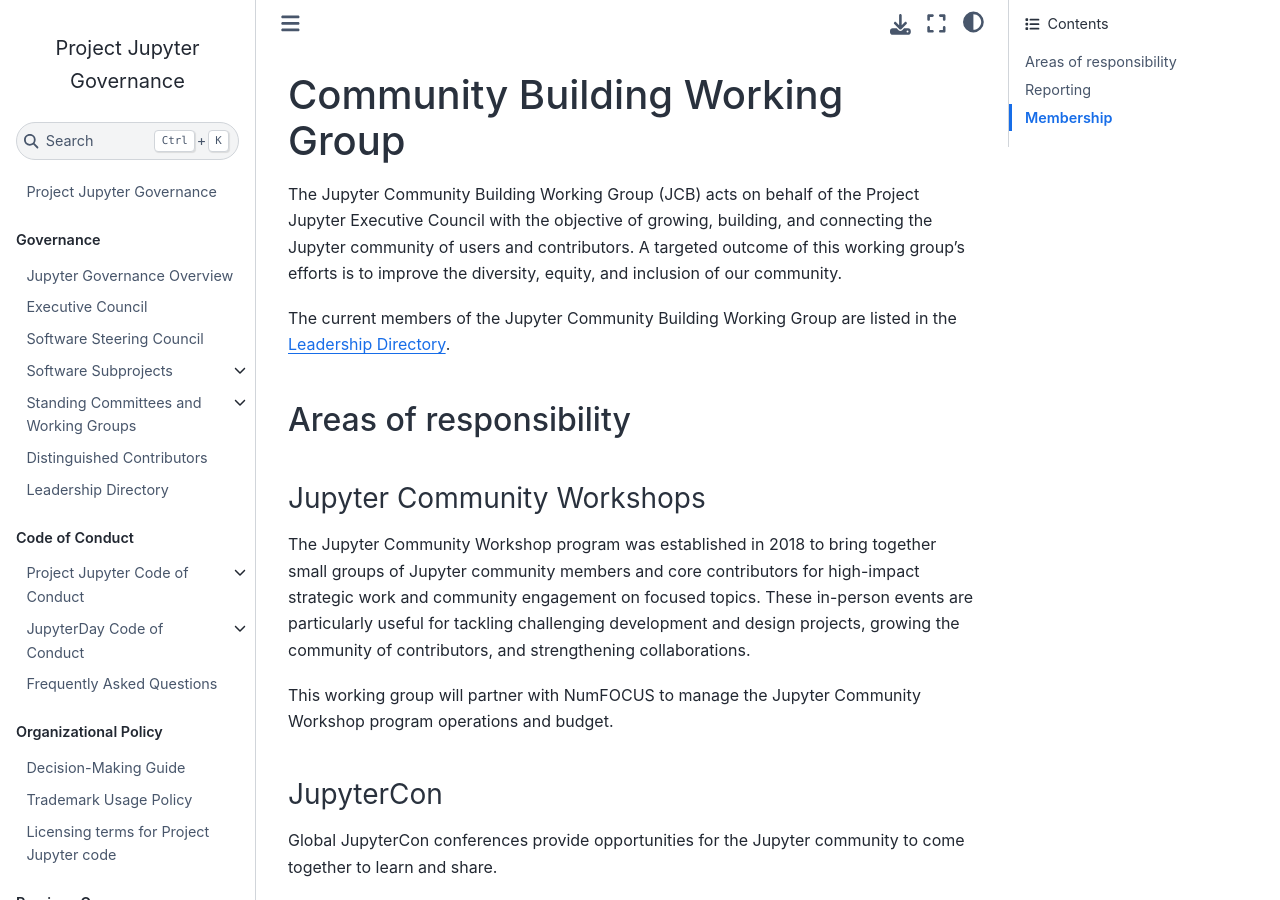
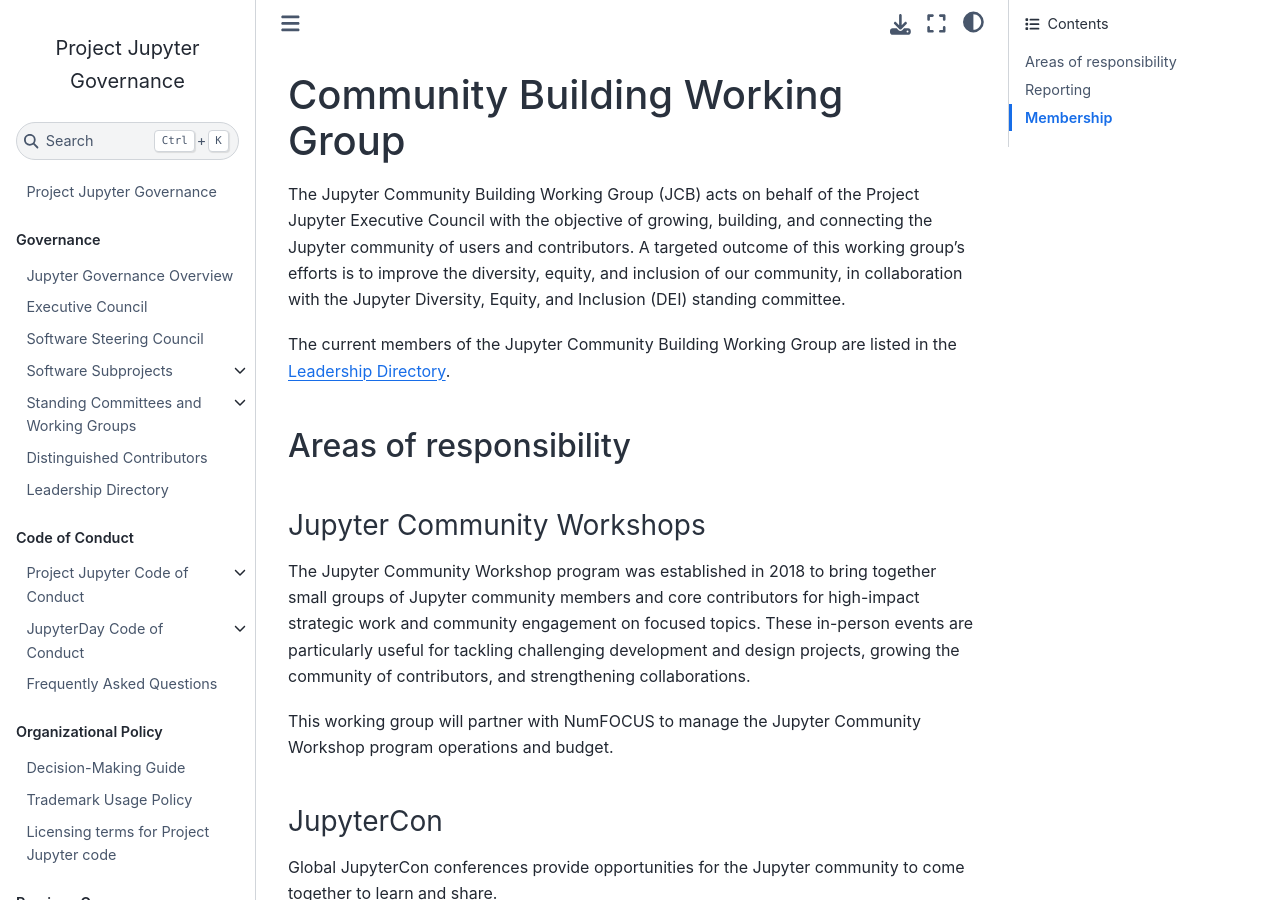
Before and after one commit to jupyter/governance, a Jupyter Book: the page built from communitybuildingworkinggroup.md, in a window 1280 px wide and 900 px high. Built offline with Jupyter Book 1.0.4 settings and Sphinx 7.4.7 and the Sphinx Book theme 1.1.4, drawn with Linux system fonts in a browser that asks for light colours; pages that are not in the unit, such as notebooks, are missing from menus.

Commit message:
Add our collaboration with DEI in the summary

```diff
--- a/communitybuildingworkinggroup.md
+++ b/communitybuildingworkinggroup.md
@@ -1,10 +1,11 @@
 # Community Building Working Group
 
-The Jupyter Community Building Working Group (JCB) acts on behalf of the Project Jupyter
-Executive Council with the objective of growing, building, and connecting the
-Jupyter community of users and contributors. A targeted outcome of this
-working group's efforts is to improve the diversity, equity, and inclusion of our
-community.
+The Jupyter Community Building Working Group (JCB) acts on behalf of the Project
+Jupyter Executive Council with the objective of growing, building, and
+connecting the Jupyter community of users and contributors. A targeted outcome
+of this working group's efforts is to improve the diversity, equity, and
+inclusion of our community, in collaboration with the Jupyter Diversity, Equity,
+and Inclusion (DEI) standing committee.
 
 The current members of the Jupyter Community Building Working Group are listed in the [Leadership Directory](people).
 
```
